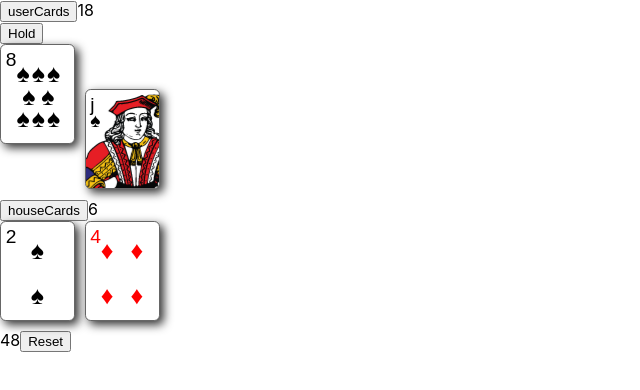
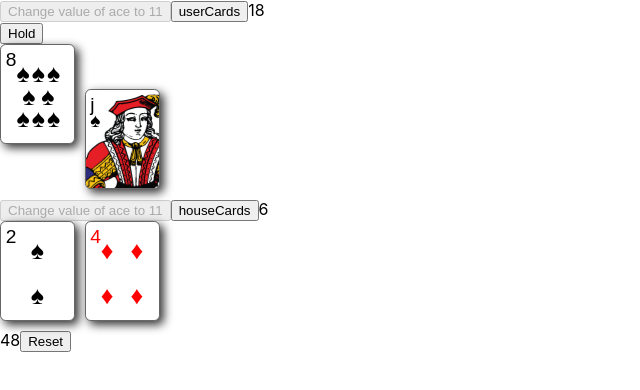
Before and after one commit to ErinZJ/programming-games, a React (Create React App) app: page /blackjack in a window 1280 px wide. Shown: the top 390 px of the page, without its empty margins (0-640 px from the left). Built offline with nearby package versions, Linux system fonts and the light colour scheme.

Commit message:
high ace added

```diff
--- a/src/blackJack/blackJack.tsx
+++ b/src/blackJack/blackJack.tsx
@@ -1,13 +1,16 @@
 import React from "react";
 import { useEffect, useState } from "react";
+import { Card, Rank } from "../shared/cardInterfaces";
 import {
   cardsDealt,
   isGameOver,
   gameResults,
   suitesAndValues,
   suitsToUnicode,
+  getValueOfCard,
+  checkForAce,
 } from "./cardFunctions";
-import { Card, Rank } from "./cardInterfaces";
+
 const displayCard = (suit:string, rank:Rank)=>{
  return <div className={`card rank-${rank} ${suit}`}>
            <span className="rank">{rank}</span>
@@ -18,7 +21,8 @@ export function BlackJack() {
   const [userHasHold, setUserHasHold] = useState(false);
   const [userCards, setUserCards] = useState<Card[]>([]);
   const [houseCards, setHouseCards] = useState<Card[]>([]);
-
+  const [userHighAce, setUserHighAce] = useState(false);
+  const [houseHighAce, setHouseHighAce] = useState(false);
   useEffect(() => {
     handleReset();
   }, []);
@@ -39,24 +43,39 @@ export function BlackJack() {
   const handleHold = () => {
     setUserHasHold(true);
   };
-  const totalCards = (userCards: Card[]) => {
+  const handleUserToggle = ()=>{
+    setUserHighAce(!userHighAce)
+
+  }
+  const handleHouseToggle=()=>{
+    setHouseHighAce(!houseHighAce)
+  }
+  const totalCards = (cards: Card[],highAce:boolean) => {
     let sumOfCards = 0;
-    for (let index = 0; index < userCards.length; index++) {
-      const element = userCards[index];
-      sumOfCards = sumOfCards + element.value;
+    for (let index = 0; index < cards.length; index++) {
+      const element = cards[index];
+      sumOfCards = sumOfCards + getValueOfCard(element.rank,highAce);
     }
     return sumOfCards;
   };
 
-  const sumOfUserCards = totalCards(userCards);
+  const sumOfUserCards = totalCards(userCards,userHighAce);
   const canUserPlay = !(sumOfUserCards >= 21) && !userHasHold;
-  const sumOfHouseCards = totalCards(houseCards);
+  const sumOfHouseCards = totalCards(houseCards,houseHighAce);
   const canHousePlay = sumOfHouseCards <= 16;
 
   const isGame = isGameOver(userHasHold, sumOfUserCards, sumOfHouseCards);
-
+const userHasAce = checkForAce(userCards)
+const houseHasAce = checkForAce(houseCards)
   return (
     <div>
+      <button
+      type="button"
+      onClick={()=> handleUserToggle()}
+      disabled = {!userHasAce}
+      >
+        Change value of ace to {userHighAce ? 1 : 11}
+      </button>
       <button
         type="button"
         onClick={() => handleClick()}
@@ -64,7 +83,7 @@ export function BlackJack() {
       >
         userCards
       </button>
-      {totalCards(userCards)}
+      {sumOfUserCards}
       <div>
         <button type="button" onClick={() => handleHold()}>
           Hold
@@ -74,7 +93,13 @@ export function BlackJack() {
       {userCards.map((i) => {
         return displayCard(i.suit, i.rank)
       })}</div>
-
+   <button
+      type="button"
+      onClick={()=> handleHouseToggle()}
+      disabled = {!houseHasAce}
+      >
+        Change value of ace to {houseHighAce ? 1 : 11}
+      </button>
       <button
         type="button"
         onClick={() => handleClick2()}
@@ -82,7 +107,7 @@ export function BlackJack() {
       >
         houseCards
       </button>
-      {totalCards(houseCards)}
+      {sumOfHouseCards}
 
       <div className="playingCards faceImages">
           {houseCards.map((i) => {
--- a/src/blackJack/cardFunctions.ts
+++ b/src/blackJack/cardFunctions.ts
@@ -1,8 +1,9 @@
-import {Card, Rank, Suit} from  "./cardInterfaces"
-export const getValueOfCard = (val: Rank): number => {
+import { Card, Rank, Suit } from "../shared/cardInterfaces";
+
+export const getValueOfCard = (val: Rank, highAce: boolean): number => {
   switch (val) {
     case "a":
-        return 11;
+      return highAce ? 11 : 1;
     case "j":
     case "q":
     case "k":
@@ -23,7 +24,7 @@ export const getValueOfCard = (val: Rank): number => {
       mergedSuiteValues.push({
         suit: element,
         rank: element2,
-          value: getValueOfCard(element2),
+        value: getValueOfCard(element2, true),
       });
     }
   }
@@ -37,7 +38,11 @@ export const getValueOfCard = (val: Rank): number => {
   return result[0];
 };
 
-  export const isGameOver = (userHasHold:Boolean, sumOfUserCards:Number, sumOfHouseCards:Number) => {
+export const isGameOver = (
+  userHasHold: Boolean,
+  sumOfUserCards: Number,
+  sumOfHouseCards: Number
+) => {
   if (sumOfUserCards > 21 || sumOfHouseCards > 21) {
     return true;
   }
@@ -49,43 +54,51 @@ export const getValueOfCard = (val: Rank): number => {
   }
   return false;
 };
-export const gameResults = (sumOfHouseCards,sumOfUserCards)=>{
-  console.log("gameResults")
-    if (sumOfUserCards > 21 ){
-        return "You Lose"
+export const gameResults = (sumOfHouseCards, sumOfUserCards) => {
+  console.log("gameResults");
+  if (sumOfUserCards > 21) {
+    return "You Lose";
   }
-    if (sumOfHouseCards > 21){
-        return "You Win"
+  if (sumOfHouseCards > 21) {
+    return "You Win";
   }
-    if (sumOfUserCards > sumOfHouseCards){
-        return "You Win"
+  if (sumOfUserCards > sumOfHouseCards) {
+    return "You Win";
   }
-    if (sumOfHouseCards > sumOfUserCards){
-        return "You Lose"
+  if (sumOfHouseCards > sumOfUserCards) {
+    return "You Lose";
   }
-    if (sumOfUserCards == sumOfHouseCards){
-        return "Its a Draw"
+  if (sumOfUserCards == sumOfHouseCards) {
+    return "Its a Draw";
   }
+};
+export const suitsToUnicode = (suit: string, rank: string | number) => {
+  if (rank == "k" || rank == "q" || rank == "j") {
+    switch (suit) {
+      case "spades":
+        return "♠";
+      case "clubs":
+        return "♣";
+      case "diams":
+        return "♦";
+      case "hearts":
+        return "♥";
+    }
+  }
+  return "\u00A0";
+};
+
+export const checkForAce = (cards:Card[]):boolean=> {
+  for (const card of cards) {
+   if (card.rank == "a"){
+     return true
+   }
+  }
+  return false
 
 }
-export const suitsToUnicode = ( suit:string, rank:string|number)=>{
-if (rank == "k" || rank == "q" || rank == "j" ){
-    switch (suit) {
-    case "spades":
-      return "♠"
-      case "clubs":
-      return "♣"
-      case "diams":
-      return "♦"
-      case "hearts":
-      return "♥"
-  }
-}return "\u00A0"
-
-
-}
-  export let suites:Suit[] = ["spades", "clubs", "diams", "hearts"];
-  export const valuesOfSuites:Rank[] = [
+export let suites: Suit[] = ["spades", "clubs", "diams", "hearts"];
+export const valuesOfSuites: Rank[] = [
   "a",
   2,
   3,
--- a/src/blackJack/index.ts
+++ b/src/blackJack/index.ts
@@ -2,4 +2,3 @@
 
 export * from './blackJack'
 export * from './cardFunctions'
-export * from './cardInterfaces'
--- a/src/puzzleGame/displayPuzzleCard.tsx
+++ b/src/puzzleGame/displayPuzzleCard.tsx
@@ -1,5 +1,5 @@
 import { suitsToUnicode } from "../blackJack/cardFunctions";
-import { Rank, Suit } from "../blackJack/cardInterfaces";
+import { Rank, Suit } from "../shared/cardInterfaces";
 
 export interface Point {
   x: number;
--- a/src/puzzleGame/puzzle.tsx
+++ b/src/puzzleGame/puzzle.tsx
@@ -1,7 +1,7 @@
 import { useEffect, useState } from "react";
 import { cardsDealt, suitsToUnicode } from "../puzzleGame/puzzleGameFunctions";
-import { Card } from "../puzzleGame/cardInterfaces";
 import { Point, DisplayCard } from "./displayPuzzleCard";
+import { Card } from "../shared/cardInterfaces";
 
 let IntialpuzzlePieces: Card[] = [
   { rank: "a", suit: "hearts", value: 1 },
--- a/src/puzzleGame/puzzleGameFunctions.ts
+++ b/src/puzzleGame/puzzleGameFunctions.ts
@@ -1,4 +1,4 @@
-import { Card } from "./cardInterfaces"
+import { Card } from "../shared/cardInterfaces"
 
 export const suitsToUnicode = ( suit:string, rank:string|number)=>{
     if (rank == "k" || rank == "q" || rank == "j" ){
```
Also changed, not shown: src/puzzleGame/cardInterfaces.ts (deleted, +0 -7 lines), src/shared/cardInterfaces.ts (renamed from src/blackJack/cardInterfaces.ts), 1 other file (tests, documents, lock files or other folders). Lines whose indentation alone changed are shown as unchanged.
